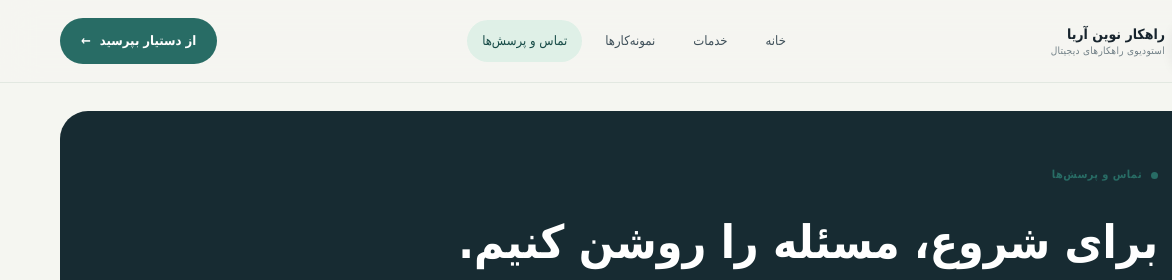
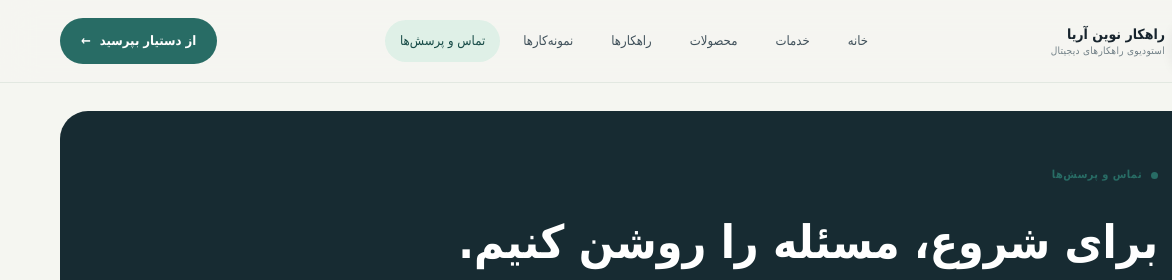
Before and after one commit to AmirdotM/persian-site-assistant, a plain HTML site: page website/contact.html in a window 1280 px wide. Shown: the top 280 px of the page, 0-1172 px from the left. Drawn offline with Linux system fonts and the light colour scheme.

Commit message:
Add product and solutions pages to site navigation

```diff
--- a/website/contact.html
+++ b/website/contact.html
@@ -18,6 +18,8 @@
       <nav class="nav-links" data-main-nav aria-label="ناوبری اصلی">
         <a href="./index.html">خانه</a>
         <a href="./services.html">خدمات</a>
+        <a href="./products.html">محصولات</a>
+        <a href="./solutions.html">راهکارها</a>
         <a href="./showcase.html">نمونه‌کارها</a>
         <a href="./contact.html" aria-current="page">تماس و پرسش‌ها</a>
       </nav>
```
